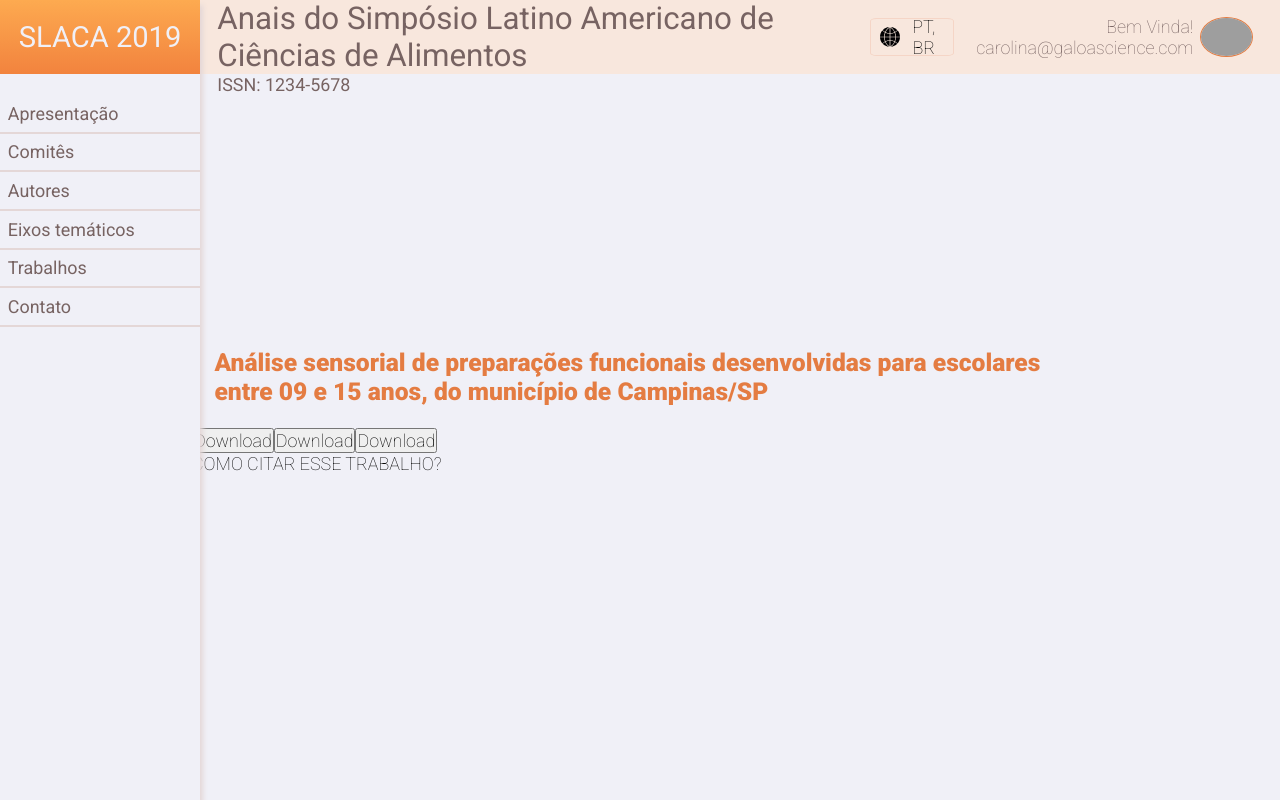
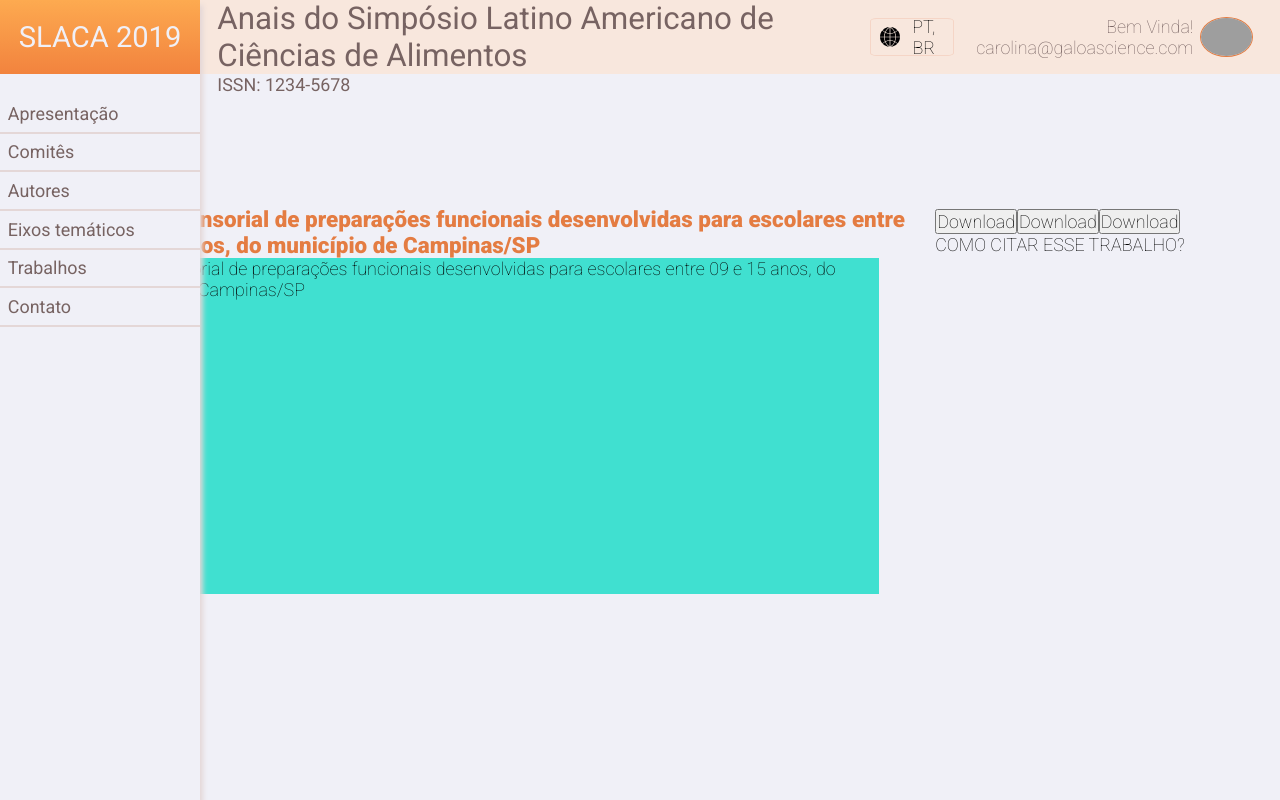
Before and after one commit to GonzalezCarol/galoa, a React (Create React App) app: page / in a window 1280 px wide. Built offline with nearby package versions, Linux system fonts and the light colour scheme; grey boxes are pictures that could not be loaded.

Commit message:
estruturacao main

```diff
--- /dev/null
+++ b/src/components/Title/index.jsx
@@ -0,0 +1,29 @@
+import React from 'react'
+
+import './styles.css'
+
+function Title() {
+    return(
+        <div className="div-top">
+            <div className="top-page-text">
+                <p>
+                    Análise sensorial de preparações funcionais desenvolvidas para escolares
+                    entre 09 e 15 anos, do município de Campinas/SP
+                </p>
+            </div>
+            <div className="buttons-right-page">
+                <button type="button">Download</button>
+                <button type="button">Download</button>
+                <button type="button">Download</button>
+                    <div>
+                        <span>
+                        COMO CITAR ESSE TRABALHO?
+                        </span>
+                    </div>
+            </div>
+
+        </div>
+    )
+}
+
+export default Title;
--- /dev/null
+++ b/src/components/Title/styles.css
@@ -0,0 +1,15 @@
+.div-top{
+    display: flex;
+    flex-direction: row;
+    justify-content: space-between;
+    align-items: center;
+}
+
+.top-page-text p{
+    background-color: var(--color-background);
+    max-width: 75rem;
+    color: var(--color-primary);
+    font: 2.0rem Roboto ;
+    font-weight: bold;
+
+}
--- a/src/components/VideoDiv/index.jsx
+++ b/src/components/VideoDiv/index.jsx
@@ -0,0 +1,22 @@
+import React from 'react';
+
+import './styles.css'
+
+function VideoDiv() {
+    return(
+        <div className="div-video">
+            <div className="video">
+                <p>Análise sensorial de preparações funcionais desenvolvidas para escolares entre 09 e 15 anos, do município de Campinas/SP</p>
+
+            </div>
+            <div className="aside-right">
+                <header></header>
+                <div></div>
+
+            </div>
+        </div>
+    )
+
+}
+
+export default VideoDiv;
--- a/src/components/VideoDiv/styles.css
+++ b/src/components/VideoDiv/styles.css
@@ -0,0 +1,6 @@
+.div-video {
+    height: 30rem;
+    width: 70rem;
+    background-color: turquoise;
+
+}
--- a/src/pages/Landing/index.jsx
+++ b/src/pages/Landing/index.jsx
@@ -3,6 +3,8 @@ import React from 'react';
 import './styles.css'
 import PageHeader from '../../components/PageHeader';
 import SideMenu from '../../components/SideMenu';
+import VideoDiv from '../../components/VideoDiv';
+import Title from '../../components/Title';
 
 function TeacherList() {
     return (
@@ -12,25 +14,10 @@ function TeacherList() {
             <PageHeader className="page-header" />
 
             <main>
-                <div className="div-top">
-                    <div className="top-page-text">
-                        <p>
-                            Análise sensorial de preparações funcionais desenvolvidas para escolares
-                            entre 09 e 15 anos, do município de Campinas/SP
-                        </p>
-                    </div>
-                    <div className="buttons-right-page">
-                        <button type="button">Download</button>
-                        <button type="button">Download</button>
-                        <button type="button">Download</button>
-                            <div>
-                                <span>
-                                COMO CITAR ESSE TRABALHO?
-                                </span>
-                            </div>
-                    </div>
+                <Title />
 
-                </div>
+                <VideoDiv />
+
 
             </main>
         </section>
--- a/src/pages/Landing/styles.css
+++ b/src/pages/Landing/styles.css
@@ -1,18 +1,3 @@
-
-.div-top{
-    display: flex;
-    flex-direction: column;
-}
-
-.top-page-text p{
-    background-color: var(--color-background);
-    max-width: 80rem;
-    color: var(--color-primary);
-    font: 2.2rem Roboto ;
-    font-weight: bold;
-    padding: 2.0rem;
-
-}
 
 .grid {
     display: grid;
```
